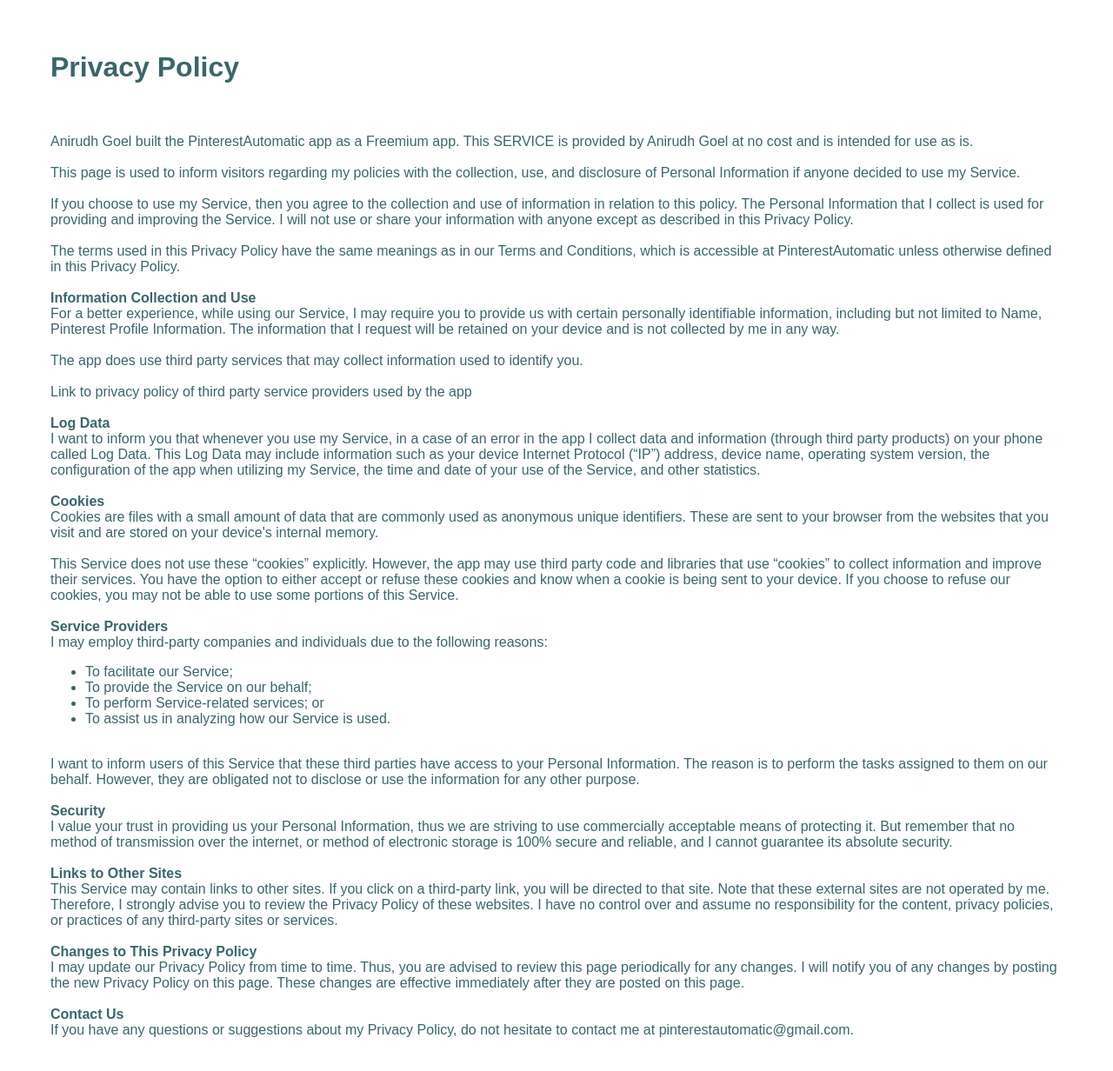
After one commit to AnirudhGoel/PinAutomatic, a Flask app: page /privacy-policy in a window 1280 px wide. The commit adds this page. Shown: the whole page at 87% size. Run offline with Flask 2, Linux system fonts and the light colour scheme; parts of the project's set-up code (start-up, migrations or seed data) failed here and were passed over.

Commit message:
Add Privacy Policy and link to Privacy Policy

```diff
--- a/app.py
+++ b/app.py
@@ -37,6 +37,11 @@ def index():
         return redirect(url_for('home'))
     else:
         return redirect('/user/sign-in')
+
+
+@app.route('/privacy-policy')
+def privacy_policy():
+    return render_template('privacy_policy.html')
 
 
 @app.route('/home')
--- a/static/css/style.css
+++ b/static/css/style.css
@@ -70,13 +70,13 @@ h1 {
 	font-size: 17px;
 }
 
-.sign-out, .contact-dev {
+.sign-out, .contact-dev, .privacy-policy {
 	padding-top: 20px;
 	padding-bottom: 20px;
 	font-size: 1.2em;
 }
 
-.sign-out a, .contact-dev a {
+.sign-out a, .contact-dev a, .privacy-policy a {
 	color: #888888;
 }
 
--- a/templates/flask_user_layout.html
+++ b/templates/flask_user_layout.html
@@ -83,6 +83,10 @@
             <div class="contact-dev" align="center">
                 <a href="https://anirudhgoel.me" target="_blank">{%trans%}Contact Developer{%endtrans%}</a>
             </div>
+            <br>
+            <div class="privacy-policy" align="center">
+                <a href="/privacy-policy" target="_blank">{%trans%}Privacy Policy{%endtrans%}</a>
+            </div>
 
         {% endblock %}
     </div>
--- /dev/null
+++ b/templates/privacy_policy.html
@@ -0,0 +1,72 @@
+<!DOCTYPE html>
+<html>
+<head>
+    <style>
+        .privacy-policy {
+            color: #3B666B;
+            font-family: sans-serif;
+        }
+        body {
+            padding: 30px 50px 30px 50px;
+        }
+    </style>
+</head>
+<body>
+    <div class="privacy-policy">
+    <h1>Privacy Policy</h1>
+    <br><br>
+    Anirudh Goel built the PinterestAutomatic app as a Freemium app. This SERVICE is provided by Anirudh Goel at no cost and is intended for use as is.
+    <br><br>
+    This page is used to inform visitors regarding my policies with the collection, use, and disclosure of Personal Information if anyone decided to use my Service.
+    <br><br>
+    If you choose to use my Service, then you agree to the collection and use of information in relation to this policy. The Personal Information that I collect is used for providing and improving the Service. I will not use or share your information with anyone except as described in this Privacy Policy.
+    <br><br>
+    The terms used in this Privacy Policy have the same meanings as in our Terms and Conditions, which is accessible at PinterestAutomatic unless otherwise defined in this Privacy Policy.
+    <br><br>
+    <strong>Information Collection and Use</strong>
+    <br>
+    For a better experience, while using our Service, I may require you to provide us with certain personally identifiable information, including but not limited to Name, Pinterest Profile Information. The information that I request will be retained on your device and is not collected by me in any way.
+    <br><br>
+    The app does use third party services that may collect information used to identify you.
+    <br><br>
+    Link to privacy policy of third party service providers used by the app
+    <br><br>
+    <strong>Log Data</strong>
+    <br>
+    I want to inform you that whenever you use my Service, in a case of an error in the app I collect data and information (through third party products) on your phone called Log Data. This Log Data may include information such as your device Internet Protocol (“IP”) address, device name, operating system version, the configuration of the app when utilizing my Service, the time and date of your use of the Service, and other statistics.
+    <br><br>
+    <strong>Cookies</strong>
+    <br>
+    Cookies are files with a small amount of data that are commonly used as anonymous unique identifiers. These are sent to your browser from the websites that you visit and are stored on your device's internal memory.
+    <br><br>
+    This Service does not use these “cookies” explicitly. However, the app may use third party code and libraries that use “cookies” to collect information and improve their services. You have the option to either accept or refuse these cookies and know when a cookie is being sent to your device. If you choose to refuse our cookies, you may not be able to use some portions of this Service.
+    <br><br>
+    <strong>Service Providers</strong>
+    <br>
+    I may employ third-party companies and individuals due to the following reasons:
+    <ul>
+        <li>To facilitate our Service;</li>
+        <li>To provide the Service on our behalf;</li>
+        <li>To perform Service-related services; or</li>
+        <li>To assist us in analyzing how our Service is used.</li>
+    </ul><br>
+    I want to inform users of this Service that these third parties have access to your Personal Information. The reason is to perform the tasks assigned to them on our behalf. However, they are obligated not to disclose or use the information for any other purpose.
+    <br><br>
+    <strong>Security</strong>
+    <br>
+    I value your trust in providing us your Personal Information, thus we are striving to use commercially acceptable means of protecting it. But remember that no method of transmission over the internet, or method of electronic storage is 100% secure and reliable, and I cannot guarantee its absolute security.
+    <br><br>
+    <strong>Links to Other Sites</strong>
+    <br>
+    This Service may contain links to other sites. If you click on a third-party link, you will be directed to that site. Note that these external sites are not operated by me. Therefore, I strongly advise you to review the Privacy Policy of these websites. I have no control over and assume no responsibility for the content, privacy policies, or practices of any third-party sites or services.
+    <br><br>
+    <strong>Changes to This Privacy Policy</strong>
+    <br>
+    I may update our Privacy Policy from time to time. Thus, you are advised to review this page periodically for any changes. I will notify you of any changes by posting the new Privacy Policy on this page. These changes are effective immediately after they are posted on this page.
+    <br><br>
+    <strong>Contact Us</strong>
+    <br>
+    If you have any questions or suggestions about my Privacy Policy, do not hesitate to contact me at pinterestautomatic@gmail.com.
+    </div>
+</body>
+</html>
```
Also changed, not shown: templates/base.html (+8 -5 lines).
